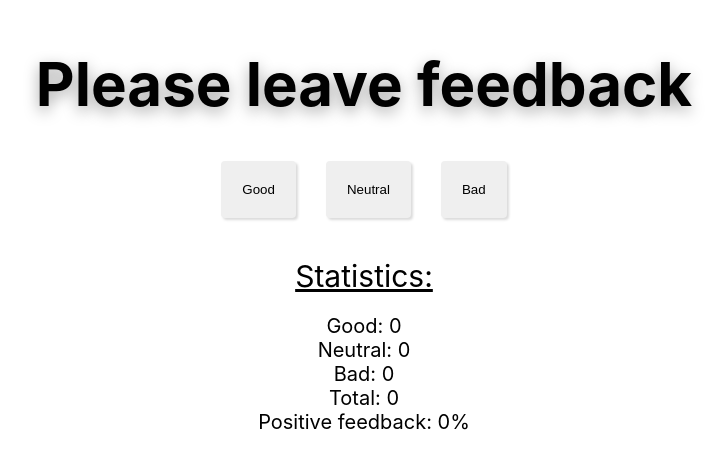
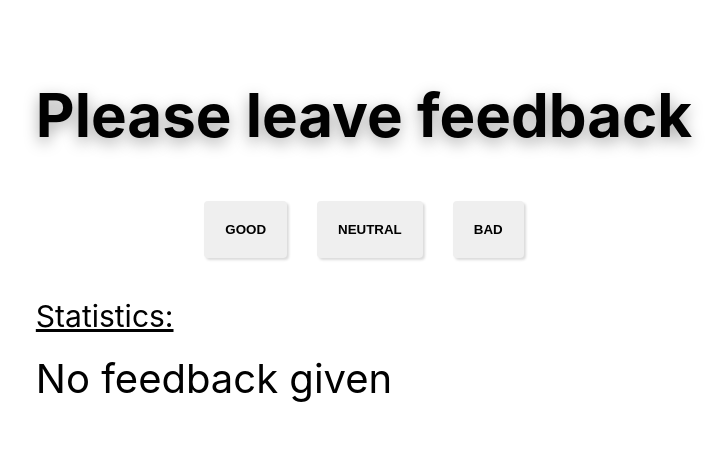
Before and after one commit to MaksimPavlyuchenko/goit-react-hw-02-feedback, a React (Create React App) app: page / in a window 1280 px wide. Shown: the part 159-628 px from the top of the page, without its empty margins (276-1000 px from the left). Built offline with nearby package versions, Linux system fonts and the light colour scheme.

Commit message:
task-one-four

```diff
--- a/src/components/App.jsx
+++ b/src/components/App.jsx
@@ -1,15 +1,10 @@
-import { Component } from "react";
-import {
-  Header,
-  ButtonBox,
-  Button,
-  CountItem,
-  Statistic,
-} from './App.styled';
+import { Component } from 'react';
 
+import Section from './Section/Section';
+import Statistics from './Statistics/Statistics';
+import { FeedbackOptions } from './Buttons/FeedbackOptions';
 
-
-class App extends Component  {
+class App extends Component {
   state = {
     good: 0,
     neutral: 0,
@@ -35,46 +30,35 @@ class App extends Component  {
 
     return PositivePercents;
   };
-  render (){
-    return(
+  render() {
+    return (
       <div
         style={{
           height: '100vh',
           display: 'flex',
-        flexDirection:'column',
+          flexDirection: 'column',
           justifyContent: 'center',
           alignItems: 'center',
           fontSize: 40,
-        color: '#010101'
+          color: '#010101',
         }}
       >
-
-        <Header>Please leave feedback</Header>
-        <ButtonBox>
-          <Button type="button" onClick={this.handleClick} name="good">
-            Good
-          </Button>
-          <Button type="button" onClick={this.handleClick} name="neutral">
-            Neutral
-          </Button>
-          <Button type="button" onClick={this.handleClick} name="bad">
-            Bad
-          </Button>
-        </ButtonBox>
-        <Statistic>Statistics:</Statistic>
-        <CountItem>Good: {this.state.good}</CountItem>
-        <CountItem>Neutral: {this.state.neutral}</CountItem>
-        <CountItem>Bad: {this.state.bad}</CountItem>
-        <CountItem>Total: {this.countTotalFeedback()}</CountItem>
-        <CountItem>
-          Positive feedback:{' '}
-          {this.countPositiveFeedbackPercentage() === 'NaN'
-            ? '0'
-            : this.countPositiveFeedbackPercentage()}
-          %
-        </CountItem>
-
+        {' '}
+        <Section title="Please leave feedback">
+          <FeedbackOptions
+            options={this.state}
+            onLeaveFeedback={this.handleClick}
+          ></FeedbackOptions>
+          <Statistics
+            good={this.state.good}
+            neutral={this.state.neutral}
+            bad={this.state.bad}
+            total={this.countTotalFeedback}
+            positivePercentage={this.countPositiveFeedbackPercentage}
+          ></Statistics>
+        </Section>
       </div>
-  )
-}};
+    );
+  }
+}
 export default App;
--- /dev/null
+++ b/src/components/Buttons/FeedbackOptions.jsx
@@ -0,0 +1,17 @@
+import { ButtonBox, Button } from './FeedbackOptions.styled';
+
+export const FeedbackOptions = ({ options, onLeaveFeedback }) => {
+  const Keys = Object.keys(options);
+
+  return (
+    <ButtonBox>
+      {Keys.map(key => {
+        return (
+          <Button type="button" key={key} onClick={onLeaveFeedback} name={key}>
+            {key}
+          </Button>
+        );
+      })}
+    </ButtonBox>
+  );
+};
--- a/src/components/App.styled.js
+++ b/src/components/Buttons/FeedbackOptions.styled.js
@@ -1,11 +1,5 @@
 import styled from 'styled-components';
 
-export const Header = styled.h1`
-  margin-top: 0;
-  font-size: 60px;
-  text-align: center;
-  text-shadow: rgba(0, 0, 0, 0.35) 0px 5px 15px;
-`;
 export const ButtonBox = styled.div`
   display: flex;
   justify-content: center;
@@ -18,6 +12,9 @@ export const Button = styled.button`
   border-radius: 4px;
   box-shadow: rgba(0, 0, 0, 0.15) 1.95px 1.95px 2.6px;
 
+  text-transform: uppercase;
+  font-weight: 700;
+
   transition: background-color 250ms linear, color 250ms linear,
     box-shadow 1000ms cubic-bezier(0.075, 0.82, 0.165, 1);
 
@@ -29,13 +26,3 @@ export const Button = styled.button`
     background-color: black;
   }
 `;
-export const Statistic = styled.p`
-  margin-top: 40px;
-  margin-bottom: 20px;
-  font-size: 30px;
-  text-decoration: underline;
-`;
-export const CountItem = styled.span`
-  display: block;
-  font-size: 20px;
-`;
--- /dev/null
+++ b/src/components/Notification/Notification.jsx
@@ -0,0 +1,5 @@
+const Notification =({message})=>{
+
+    return(<span>{message}</span>)
+}
+export default Notification;
--- /dev/null
+++ b/src/components/Section/Section.jsx
@@ -0,0 +1,11 @@
+import { Header } from './Section.styled';
+
+const Section = ({ title, children }) => {
+  return (
+    <section>
+      <Header>{title}</Header>
+      {children}
+    </section>
+  );
+};
+export default Section;
--- /dev/null
+++ b/src/components/Section/Section.styled.js
@@ -0,0 +1,8 @@
+import styled from 'styled-components';
+
+export const Header = styled.h1`
+  margin-top: 0;
+  font-size: 60px;
+  text-align: center;
+  text-shadow: rgba(0, 0, 0, 0.35) 0px 5px 15px;
+`;
--- /dev/null
+++ b/src/components/Statistics/Statistics.jsx
@@ -0,0 +1,31 @@
+import { Statistic, CountItem } from './Statistics.styled';
+
+
+export const Statistics = ({
+  good,
+  neutral,
+  bad,
+  total,
+  positivePercentage
+},children) => {
+  return (
+    <>
+      <Statistic>Statistics:</Statistic>
+      {good === 0 && neutral === 0 && bad === 0 ? (
+        'No feedback given'
+      ) : (
+        <>
+          <CountItem>Good: {good}</CountItem>
+          <CountItem>Neutral: {neutral}</CountItem>
+          <CountItem>Bad: {bad}</CountItem>
+          <CountItem>Total: {total()}</CountItem>
+          <CountItem>
+            Positive feedback:{' '}
+            {positivePercentage() === 'NaN' ? '0' : positivePercentage()}%
+          </CountItem>
+        </>
+      )}
+    </>
+  );
+};
+export default Statistics;
--- /dev/null
+++ b/src/components/Statistics/Statistics.styled.js
@@ -0,0 +1,11 @@
+import styled from 'styled-components';
+export const Statistic = styled.p`
+  margin-top: 40px;
+  margin-bottom: 20px;
+  font-size: 30px;
+  text-decoration: underline;
+`;
+export const CountItem = styled.span`
+  display: block;
+  font-size: 20px;
+`;
```
Also changed, not shown: src/components/Button/Button.jsx (deleted). Lines whose indentation alone changed are shown as unchanged.
